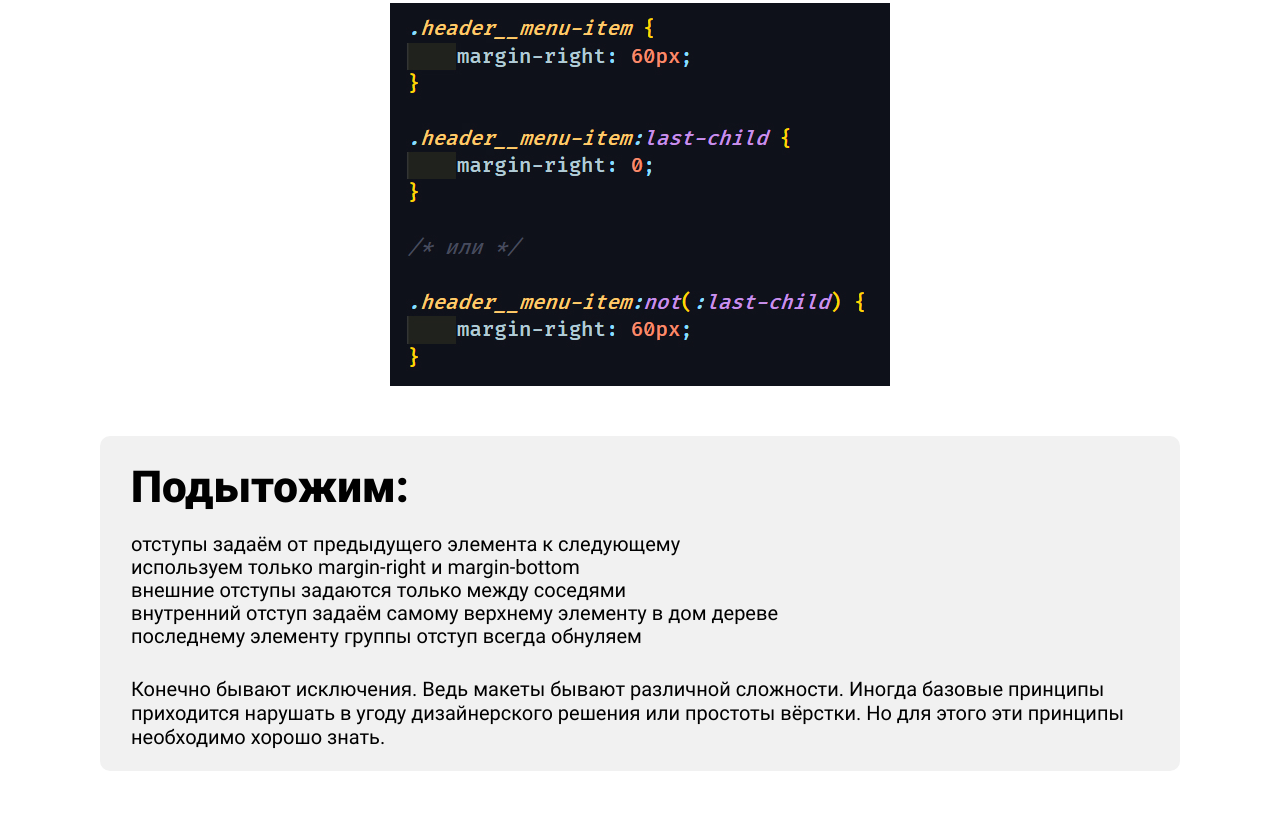
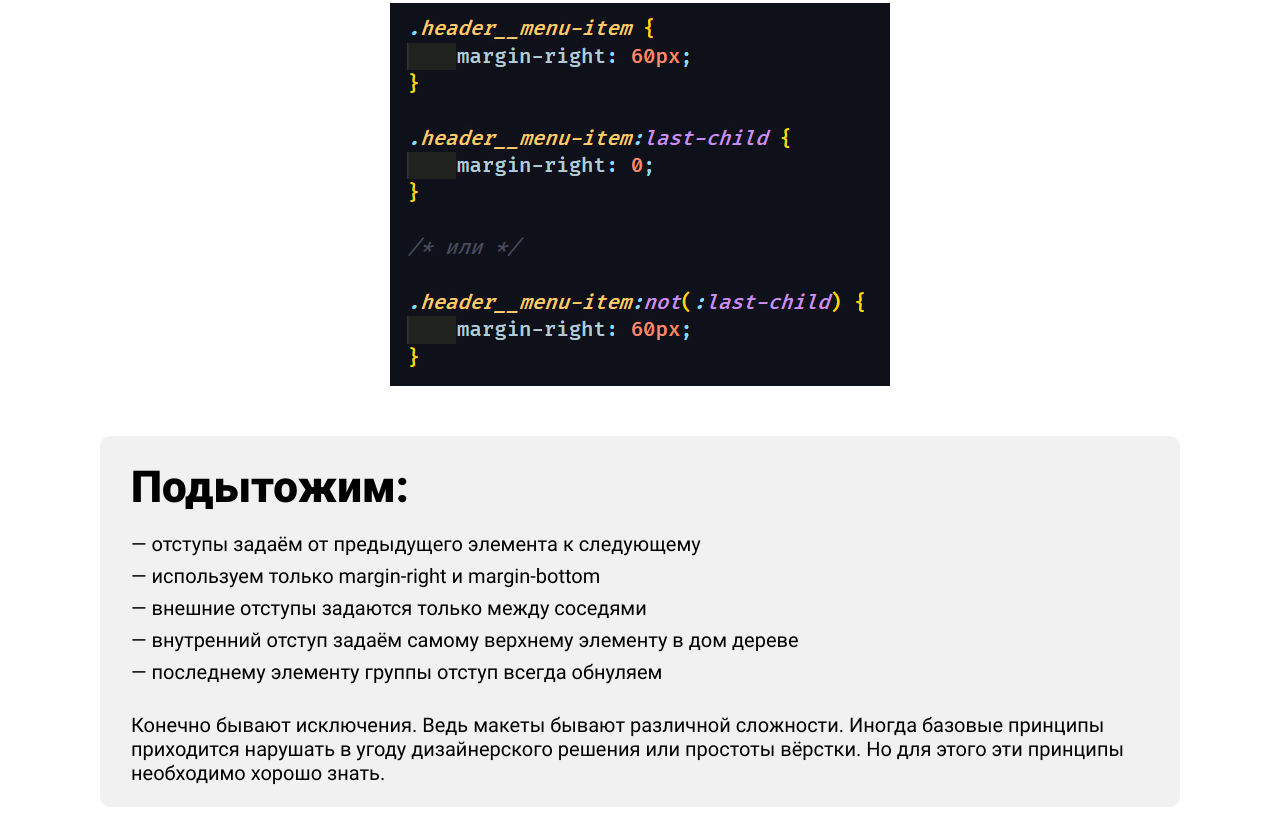
Before and after one commit to LanaLDR/Final-work-Module-2, a plain HTML site: page index.html in a window 1280 px wide. Shown: the part 7976-8808 px from the top of the page. Before the commit the page ends 8772 px from the top, so only its background shows below. Drawn offline with Linux system fonts and the light colour scheme.

Commit message:
Правки по итогам первой провÑерки

```diff
--- a/style/conclusion.css
+++ b/style/conclusion.css
@@ -1,4 +1,4 @@
-.conclusion-list_item:before {
+.conclusion-list__item:before {
   content: "— ";
 }
 
@@ -15,7 +15,7 @@
   padding-bottom: 22px;
 }
 
-.conclusion-list_item:not(:last-child) {
+.conclusion-list__item:not(:last-child) {
   margin-bottom: 9px;
 }
 
```
